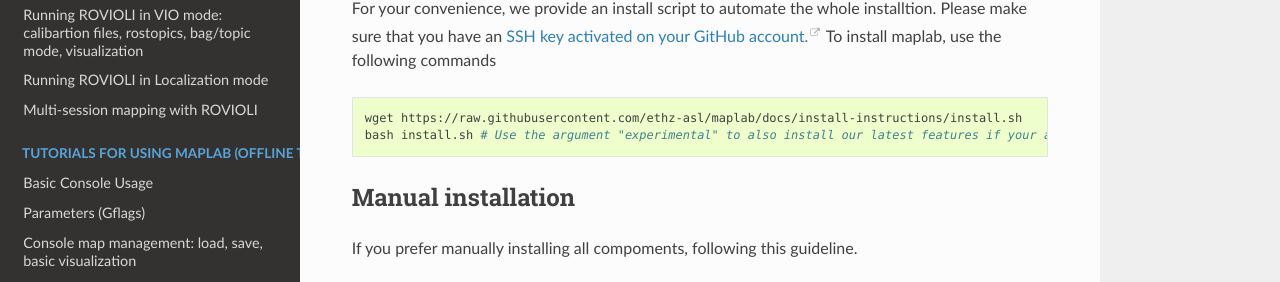
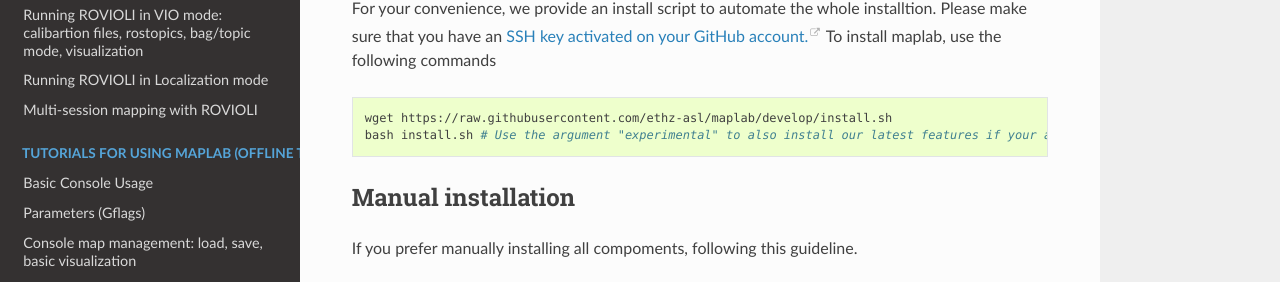
Before and after one commit to ethz-asl/maplab, a Sphinx documentation site: the page built from docs/pages/installation/A_Installation-Ubuntu.md, in a window 1280 px wide and 900 px high. Shown: the part 267-549 px from the top of the window. Built offline with Sphinx 7.4.7 and the Read the Docs theme 2.0.0, drawn with Linux system fonts in a browser that asks for light colours; pages that are not in the unit, such as notebooks, are missing from menus; some of the changed lines change nothing that is shown.

Commit message:
fix wrong install script path

````diff
--- a/docs/pages/installation/A_Installation-Ubuntu.md
+++ b/docs/pages/installation/A_Installation-Ubuntu.md
@@ -4,7 +4,7 @@
 For your convenience, we provide an install script to automate the whole installtion. Please make sure that you have an [SSH key activated on your GitHub account.](https://help.github.com/en/github/authenticating-to-github/generating-a-new-ssh-key-and-adding-it-to-the-ssh-agent)
 To install maplab, use the following commands
 ```bash
-wget https://raw.githubusercontent.com/ethz-asl/maplab/docs/install-instructions/install.sh
+wget https://raw.githubusercontent.com/ethz-asl/maplab/develop/install.sh
 bash install.sh # Use the argument "experimental" to also install our latest features if your are eligible. Do not use sudo.
 ```
 
````
